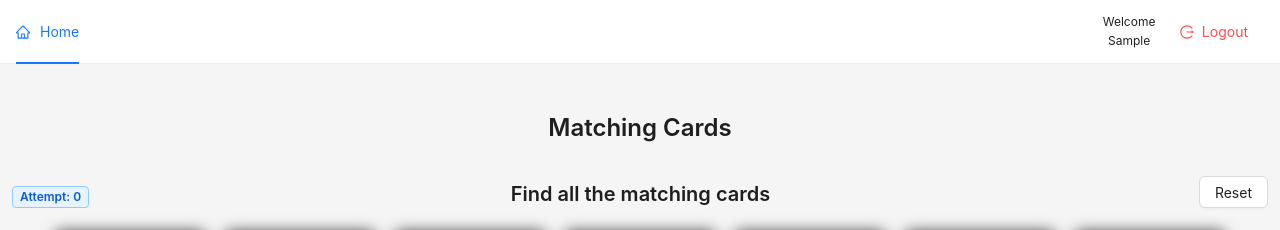
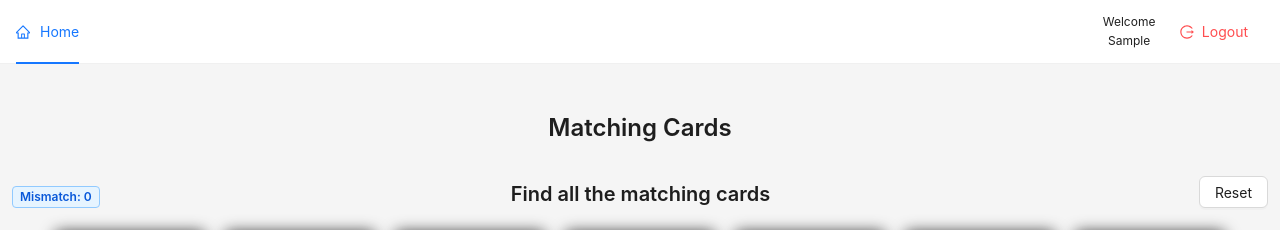
Before and after one commit to mkhalil-dev/matching-game, a React (Create React App) app: page / in a window 1280 px wide. Both pictures are taken after typing "Sample" into the empty fields and a click on the button "Start playing". Shown: the top 230 px of the page. Built offline with nearby package versions, Linux system fonts and the light colour scheme.

Commit message:
Reset attempts on render and grammar

```diff
--- a/src/components/Home/Game.tsx
+++ b/src/components/Home/Game.tsx
@@ -53,6 +53,7 @@ const Game = ({ attempts }: IGameProps) => {
 
   // Flip the cards back after 5 seconds
   useEffect(() => {
+    setAttempts(0);
     setTimeout(() => {
       const newCards = cards.map((item) => ({ ...item, isFlipped: false }));
       setCards(newCards);
--- a/src/components/Home/SubMenu/SubMenu.tsx
+++ b/src/components/Home/SubMenu/SubMenu.tsx
@@ -25,9 +25,7 @@ export const SubMenu = ({ attempts }: ISubMenuProps) => {
           width: "70px",
         }}
       >
-        <Tag color="blue">
-          {attempts > 1 ? `Attempts: ${attempts}` : `Attempt: ${attempts}`}
-        </Tag>
+        <Tag color="blue">Mismatch: {attempts}</Tag>
       </Title>
       <Title
         level={4}
--- a/src/pages/Success.tsx
+++ b/src/pages/Success.tsx
@@ -14,7 +14,9 @@ export const Success = () => {
       <Result
         status="success"
         title="Congratulations, you won!"
-        subTitle={`You found all the matching cards in ${attempts} attempts. It took you ${time} seconds to complete the game.`}
+        subTitle={`You found all the matching cards with ${attempts} ${
+          attempts > 1 ? "mismatches" : "mismatch"
+        }. It took you ${time} seconds to complete the game.`}
         icon={<Image src={celebrate} preview={false} width={300} />}
         extra={[
           <Button
```
